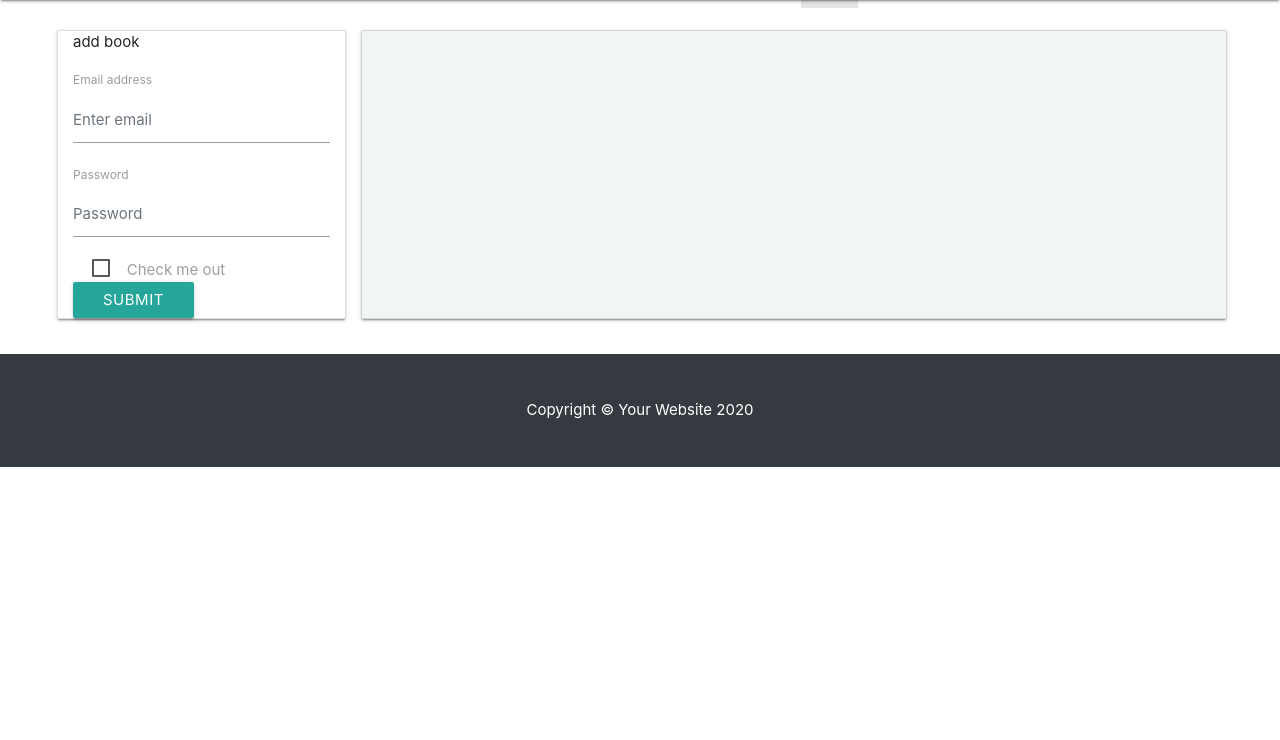
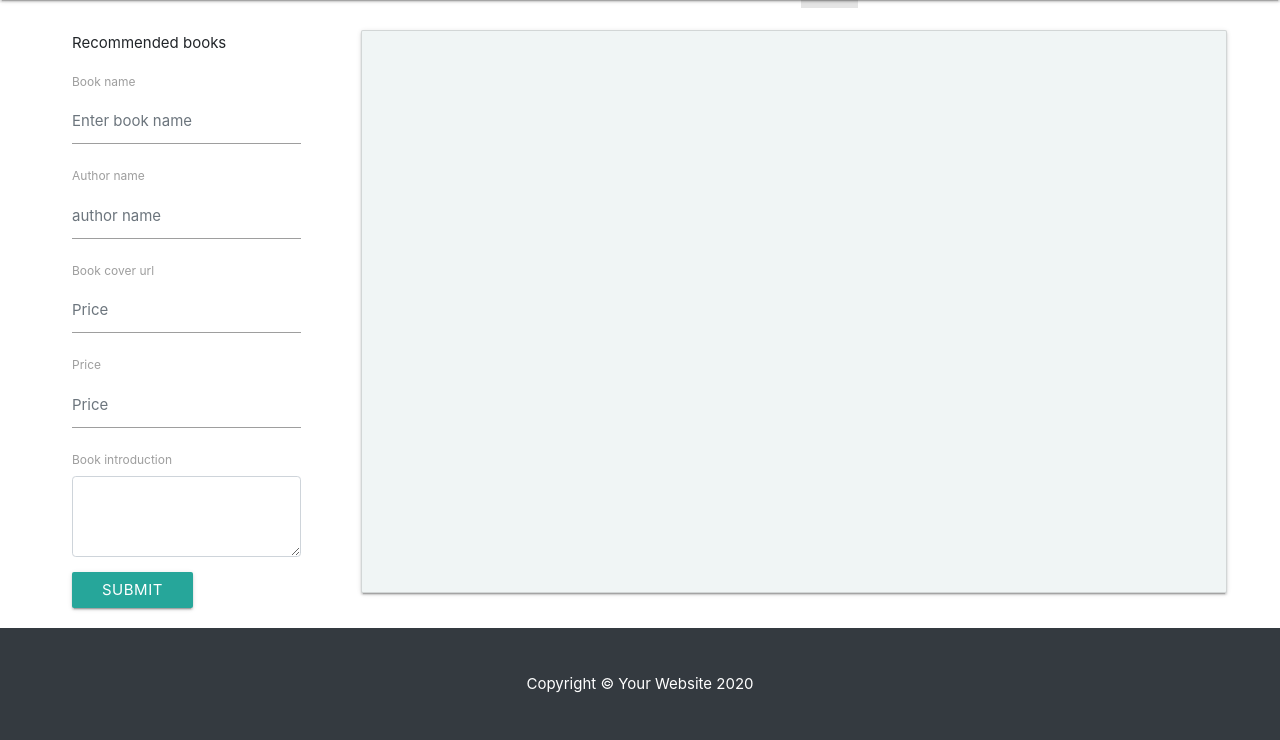
Before and after one commit to Code-Institute-Submissions/Third_milestone_project-1, a Flask app: page / in a window 1280 px wide. Shown: the part 64-804 px from the top of the page. Before the commit the page ends 531 px from the top, so only its background shows below. Run offline with Flask 2, Linux system fonts and the light colour scheme; data that the repository does not hold is empty; some libraries are stand-ins or nearby versions.

Commit message:
more changes

```diff
--- a/app.py
+++ b/app.py
@@ -13,9 +13,17 @@ mongo = PyMongo(app)
 
 @app.route('/')
 @app.route('/get_books')
-def get_tasks():
+def get_books():
     return render_template("books.html",
                            books=mongo.db.Books.find())
+
+
+@app.route('/insert_book', methods=['POST'])
+def insert_book():
+    book = mongo.db.Books
+    book.insert_one(request.form.to_dict())
+    return redirect(url_for('get_books'))
+
 
 @app.route('/detail_book/<book_id>/<book_name>')
 def detail_book(book_id, book_name):
--- a/templates/books.html
+++ b/templates/books.html
@@ -1,21 +1,30 @@
 {% extends 'base.html' %} {% block content %}
     <div class="row" style="margin-left: -10rem; margin-right: 10rem; padding-top: 2rem;">
-        <div class="card col-md-4" style="margin-right: -4rem; height:1%;">
-            <p>add book</p>
-            <form>
+        <div class="col-md-4" style="margin-right: -4rem; height:1%;">
+            <p style="margin-top: 10px;">Recommended books</p>
+            <form action="{{ url_for('insert_book') }}" method="POST" style="margin-right: 30px;">
                 <div class="form-group">
-                    <label for="exampleInputEmail1">Email address</label>
-                    <input type="email" class="form-control" sytle="border:10px;" id="exampleInputEmail1" aria-describedby="emailHelp" placeholder="Enter email">
+                    <label for="exampleInputEmail1">Book name</label>
+                    <input type="text" class="form-control" name="name" id="exampleInputEmail1" aria-describedby="emailHelp" placeholder="Enter book name">
                 </div>
                 <div class="form-group">
-                    <label for="exampleInputPassword1">Password</label>
-                    <input type="password" class="form-control" id="exampleInputPassword1" placeholder="Password">
+                    <label for="exampleInputPassword1">Author name</label>
+                    <input type="text" name="author" class="form-control" id="exampleInputPassword1" placeholder="author name">
                 </div>
-                <div class="form-check">
-                    <input type="checkbox" class="form-check-input" id="exampleCheck1">
-                    <label class="form-check-label" for="exampleCheck1">Check me out</label>
+                <div class="form-group">
+                    <label for="exampleInputPassword1">Book cover url</label>
+                    <input type="text" name="image" class="form-control" id="" placeholder="Price">
                 </div>
-                    <button type="submit" class="btn btn-primary">Submit</button>
+                <div class="form-group">
+                    <label for="exampleInputPassword1">Price</label>
+                    <input type="text" name="price" class="form-control" id="" placeholder="Price">
+                </div>
+
+                <div class="form-group">
+                    <label for="exampleFormControlTextarea1">Book introduction</label>
+                    <textarea class="form-control" name="description" id="exampleFormControlTextarea1" rows="3"></textarea>
+                </div>
+                <button type="submit" class="btn btn-primary">Submit</button>
             </form>
         </div>
         <div class="card col-md-12" style="background-color: #f0f5f5; margin-right: -50rem; margin-left:5rem; width:950px;">
```
